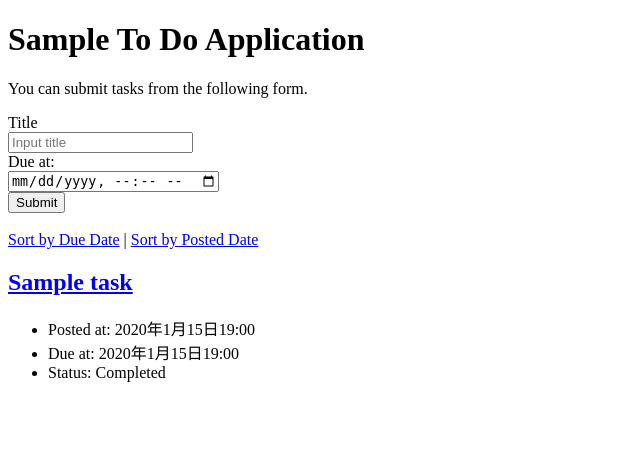
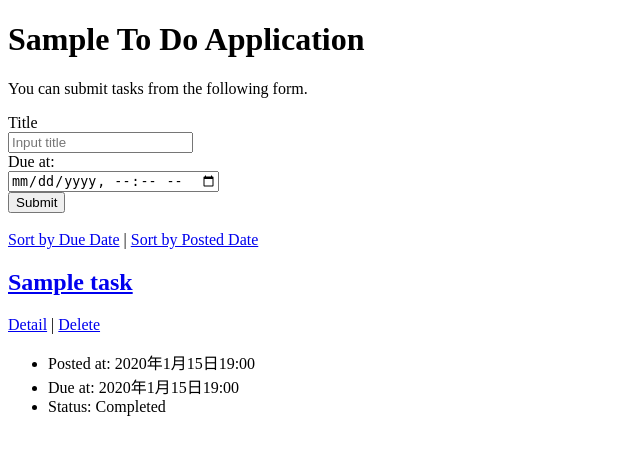
Before and after one commit to s1F102500191/django-test-exercise, a Django app: page / in a window 1280 px wide. Shown: the top 455 px of the page, without its empty margins (0-640 px from the left). Run offline with Django 5.2, Linux system fonts and the light colour scheme; tables that the repository leaves empty hold one stand-in row (values such as "Sample post").

Commit message:
削除機能の追加

```diff
--- a/config/urls.py
+++ b/config/urls.py
@@ -22,4 +22,5 @@ urlpatterns = [
     path('admin/', admin.site.urls),
     path('', todo_views.index, name='index'),
     path('<int:task_id>/', todo_views.detail, name='detail'),
+    path('<int:task_id>/delete/', todo_views.delete, name='delete'),
 ]
--- a/todo/templates/todo/index.html
+++ b/todo/templates/todo/index.html
@@ -34,7 +34,14 @@
 
     {% for task in tasks %}
     <div class="text">
+
       <h2><a href="{% url 'detail' task_id=task.id %}">{{ task.title }}</a></h2>
+
+      <div>
+        <a href="{% url 'detail' task_id=task.id %}">Detail</a> |
+        <a href="{% url 'delete' task_id=task.id %}">Delete</a>
+      </div>
+
       <ul>
         <li>Posted at: {{ task.posted_at }}</li>
         {% if task.due_at %}
--- a/todo/views.py
+++ b/todo/views.py
@@ -1,4 +1,4 @@
-from django.shortcuts import render
+from django.shortcuts import render, redirect
 from django.http import Http404
 from django.utils.timezone import make_aware
 from django.utils.dateparse import parse_datetime
@@ -33,3 +33,12 @@ def detail(request, task_id):
         'task': task
     }
     return render(request, 'todo/detail.html', context)
+
+def delete(request, task_id):
+    try:
+        task = Task.objects.get(pk=task_id)
+    except Task.DoesNotExist:
+        raise Http404("Task does not exist")
+
+    task.delete()
+    return redirect('index')
```
